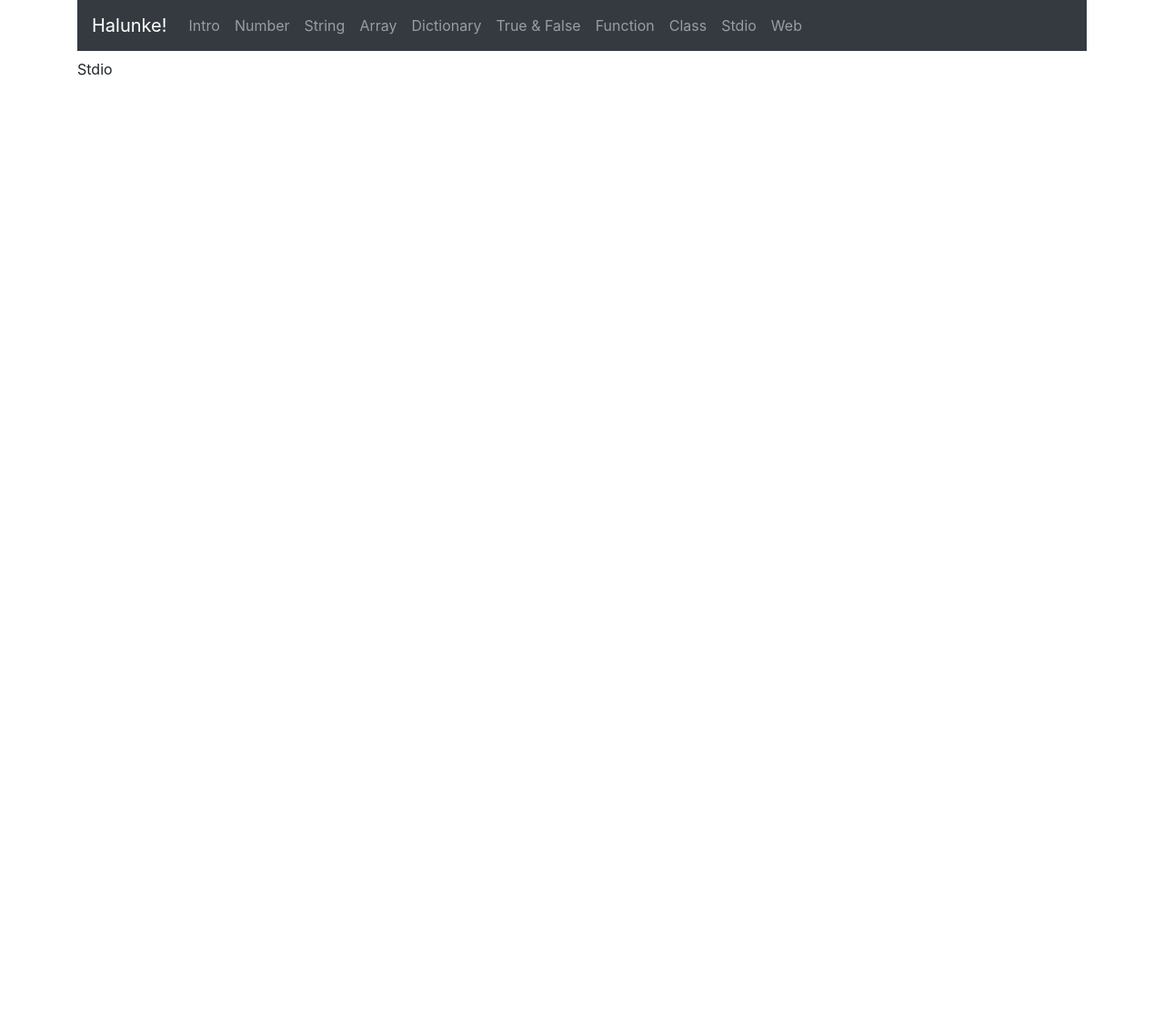
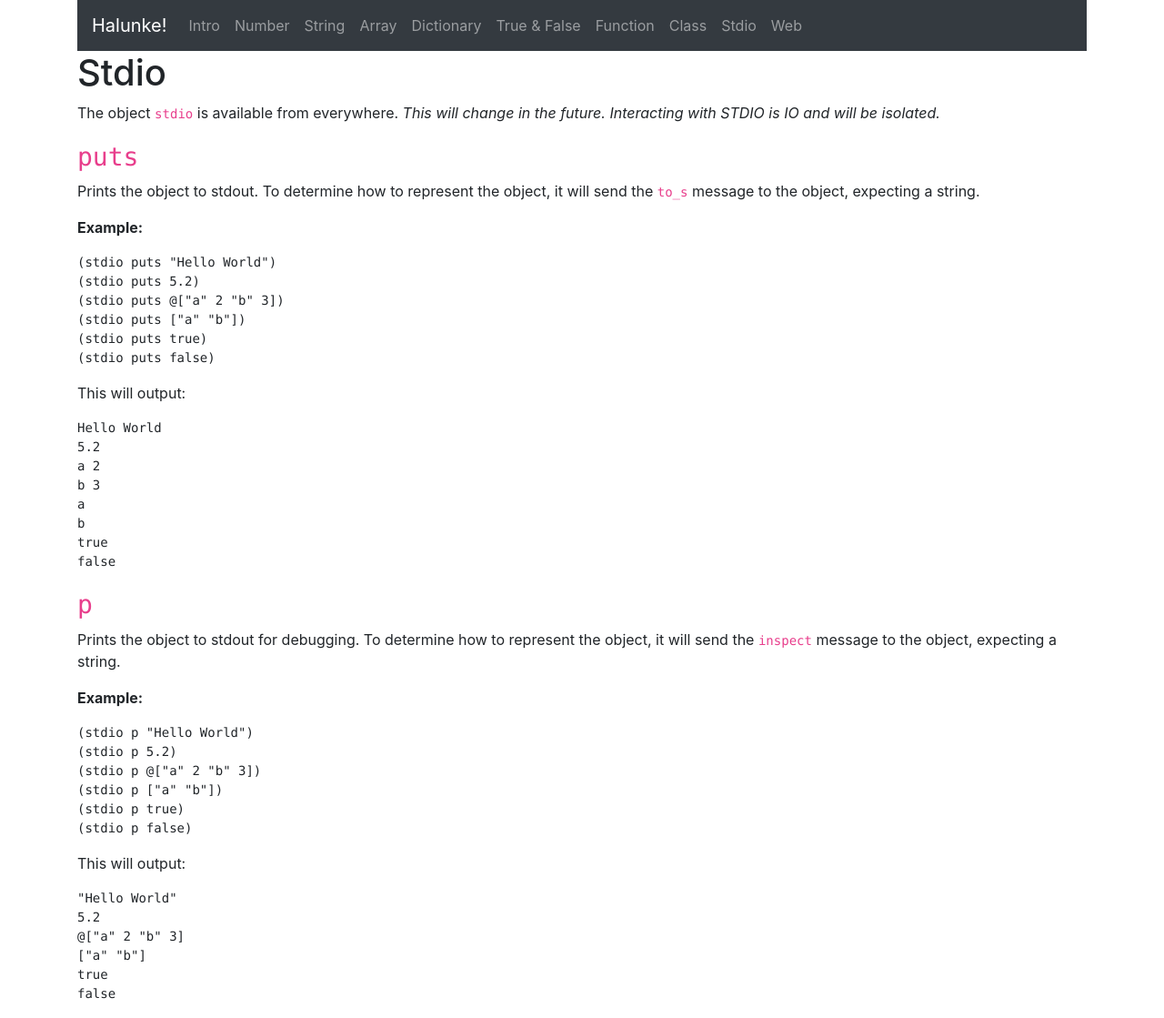
Before and after one commit to moonglum/halunke, a Jekyll site: the page built from docs/stdio.md, in a window 1280 px wide. Shown: the whole page at 91% size. Built offline with Jekyll 4.4.1, drawn with Linux system fonts in a browser that asks for light colours; nearby versions of some CDN libraries; our own code applies the rules of GitHub Pages for plain Markdown files; before the commit the page ends 900 px from its top, so only the background shows below that.

Commit message:
Rename stdout to stdio, extend it and document it

````diff
--- a/docs/stdio.md
+++ b/docs/stdio.md
@@ -1 +1,62 @@
-Stdio
+---
+title: Stdio
+---
+
+The object `stdio` is available from everywhere. *This will change in the
+future. Interacting with STDIO is IO and will be isolated.*
+
+## `puts`
+
+Prints the object to stdout. To determine how to represent the object, it will
+send the `to_s` message to the object, expecting a string.
+
+**Example:**
+
+```
+(stdio puts "Hello World")
+(stdio puts 5.2)
+(stdio puts @["a" 2 "b" 3])
+(stdio puts ["a" "b"])
+(stdio puts true)
+(stdio puts false)
+```
+
+This will output:
+
+```
+Hello World
+5.2
+a 2
+b 3
+a
+b
+true
+false
+```
+
+## `p`
+
+Prints the object to stdout for debugging. To determine how to represent the
+object, it will send the `inspect` message to the object, expecting a string.
+
+**Example:**
+
+```
+(stdio p "Hello World")
+(stdio p 5.2)
+(stdio p @["a" 2 "b" 3])
+(stdio p ["a" "b"])
+(stdio p true)
+(stdio p false)
+```
+
+This will output:
+
+```
+"Hello World"
+5.2
+@["a" 2 "b" 3]
+["a" "b"]
+true
+false
+```
--- a/lib/halunke/interpreter.rb
+++ b/lib/halunke/interpreter.rb
@@ -17,7 +17,7 @@ module Halunke
       @root_context["Array"] = Halunke::Runtime::HArray
       @root_context["Dictionary"] = Halunke::Runtime::HDictionary
       @root_context["UnassignedBareword"] = Halunke::Runtime::HUnassignedBareword
-      @root_context["stdout"] = Halunke::Runtime::HStdout.create_instance
+      @root_context["stdio"] = Halunke::Runtime::HStdio.create_instance
       @root_context["web"] = Halunke::Runtime::HWeb.create_instance
 
       preludes.each do |prelude|
--- a/lib/halunke/runtime.rb
+++ b/lib/halunke/runtime.rb
@@ -7,5 +7,5 @@ require "halunke/runtime/hstring"
 require "halunke/runtime/harray"
 require "halunke/runtime/hdictionary"
 require "halunke/runtime/hunassigned_bareword"
-require "halunke/runtime/hstdout"
+require "halunke/runtime/hstdio"
 require "halunke/runtime/hweb"
--- a/lib/halunke/runtime/harray.rb
+++ b/lib/halunke/runtime/harray.rb
@@ -18,6 +18,12 @@ module Halunke
             context["fn"].receive_message(context, "call", [HArray.create_instance([x])])
           end)
         }),
+        "to_s" => HFunction.new([:self], lambda { |context|
+          inspected_members = context["self"].ruby_value.map do |member|
+            member.receive_message(context, "to_s", []).ruby_value
+          end
+          HString.create_instance("#{inspected_members.join("\n")}")
+        }),
         "inspect" => HFunction.new([:self], lambda { |context|
           inspected_members = context["self"].ruby_value.map { |member| member.inspect(context) }
           HString.create_instance("[#{inspected_members.join(' ')}]")
--- a/lib/halunke/runtime/hnumber.rb
+++ b/lib/halunke/runtime/hnumber.rb
@@ -37,10 +37,13 @@ module Halunke
             context["false"]
           end
         }),
-        "inspect" => HFunction.new([:self], lambda { |context|
+        "to_s" => HFunction.new([:self], lambda { |context|
           float_value = context["self"].ruby_value.to_f
           float_value = float_value.to_i if float_value.to_i == float_value
           HString.create_instance(float_value.to_s)
+        }),
+        "inspect" => HFunction.new([:self], lambda { |context|
+          context["self"].receive_message(context, "to_s", [])
         })
       },
       {},
--- a/lib/halunke/runtime/hstring.rb
+++ b/lib/halunke/runtime/hstring.rb
@@ -24,6 +24,9 @@ module Halunke
         "+" => HFunction.new([:self, :other], lambda { |context|
           HString.create_instance(context["self"].ruby_value + context["other"].ruby_value)
         }),
+        "to_s" => HFunction.new([:self], lambda { |context|
+          context["self"]
+        }),
         "inspect" => HFunction.new([:self], lambda { |context|
           HString.create_instance(context["self"].ruby_value.inspect)
         })
````
Also changed, not shown: docs/array.md (+11 -1 lines), docs/dictionary.md (+11 -1 lines), docs/number.md (+11 -1 lines), docs/string.md (+10 -0 lines), docs/true-false.md (+12 -1 lines), lib/halunke/runtime/hdictionary.rb (+9 -0 lines), lib/halunke/runtime/hstdio.rb (added, +22 -0 lines), lib/halunke/runtime/hstdout.rb (deleted, +0 -16 lines), 5 other files.
